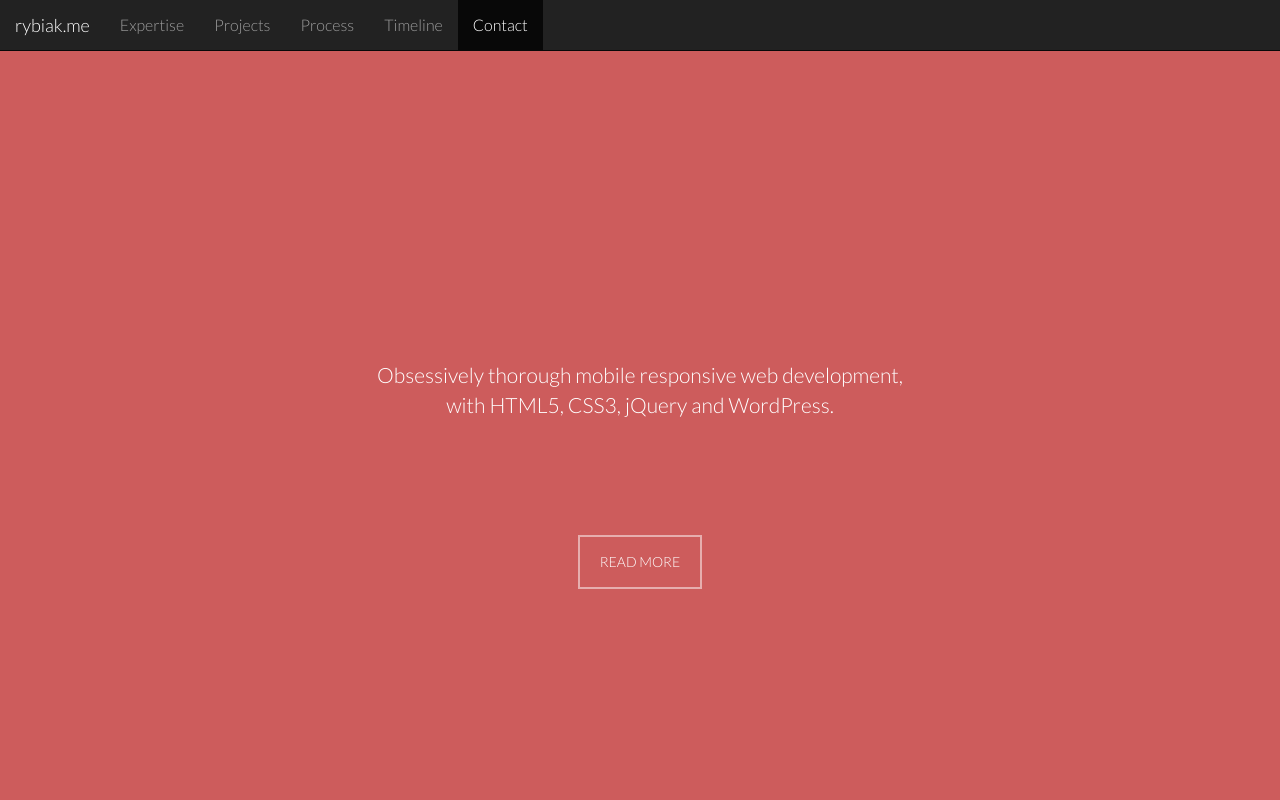
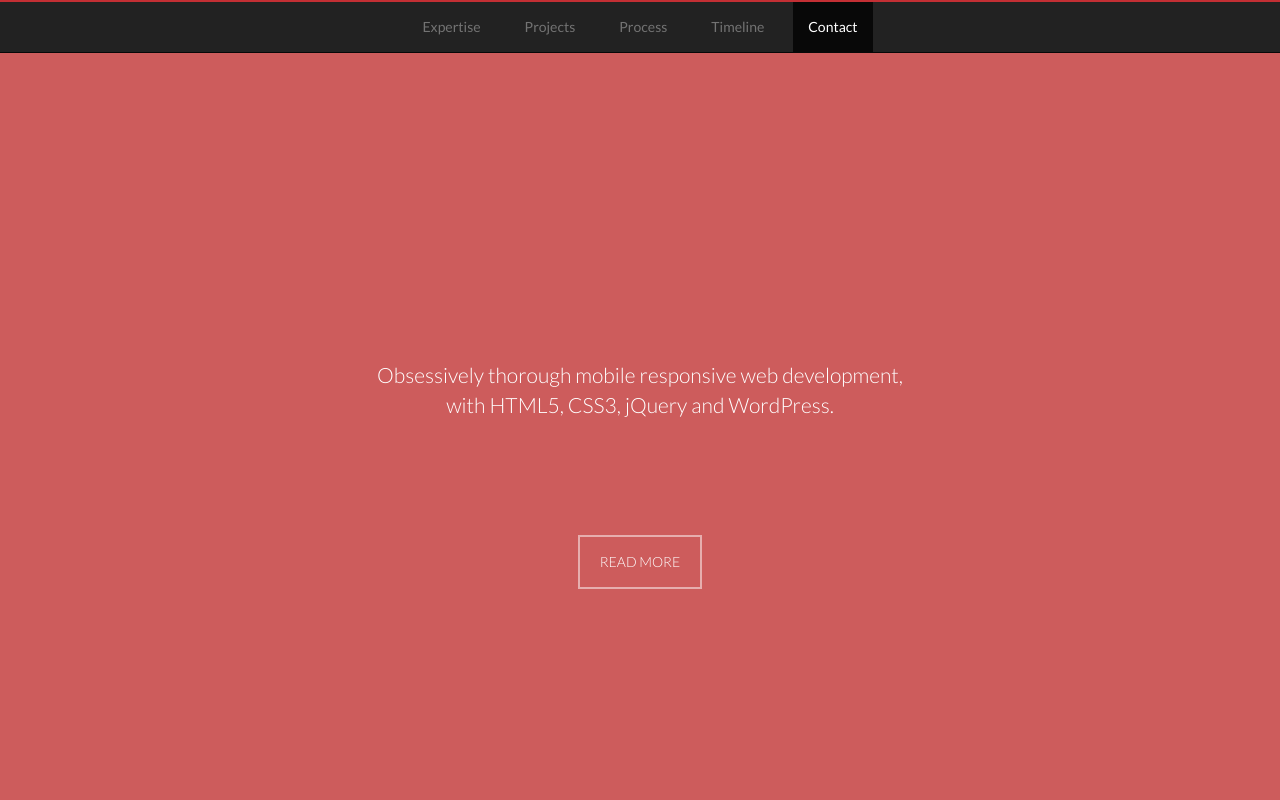
Before and after one commit to yaroslav-rybiak/PWRM, a plain HTML site: page index.html in a window 1280 px wide. Shown: the top 800 px of the page. Drawn offline with nearby package versions, Linux system fonts and the light colour scheme; some packages are replaced by stand-ins of ours; a script that the page names is missing.

Commit message:
centering nav

```diff
--- a/css/main.css
+++ b/css/main.css
@@ -36,10 +36,6 @@ html,body {
     height:100%;
 }
 
-.navbar, .jumbotron {
-    margin-bottom:0;
-}
-
 .jumbotron {
     height: 100%;
     text-align: center;
@@ -66,4 +62,40 @@ html,body {
 .button-custom:hover, .button-custom:focus, .button-custom:active {
     text-decoration: none;
     color: #fff;
+    outline: none;
 }
+
+.navbar .navbar-nav {
+    display: inline-block;
+    float: none;
+    vertical-align: top;
+
+}
+
+.navbar .navbar-collapse {
+    text-align: center;
+}
+
+.navbar-inverse {
+    border-top: 2px solid #c32f34;
+    font-size: 14px;
+    font-weight: 400;
+
+}
+
+.navbar-inverse li {
+    margin-left: 7px;
+    margin-right: 7px;
+}
+
+.navbar-inverse .navbar-nav li a {
+    color: #737373;
+}
+
+.navbar-inverse .navbar-nav li a:hover {
+    color: #c32f34;
+}
+
+.navbar-inverse .navbar-nav li a:focus {
+    outline: none;
+}
--- a/index.html
+++ b/index.html
@@ -33,7 +33,6 @@
                 <span class="icon-bar"></span>
                 <span class="icon-bar"></span>
             </button>
-            <a class="navbar-brand" href="#body">rybiak.me</a>
         </div>
         <div class="collapse navbar-collapse" id="myNavbar">
             <ul class="nav navbar-nav">
```
